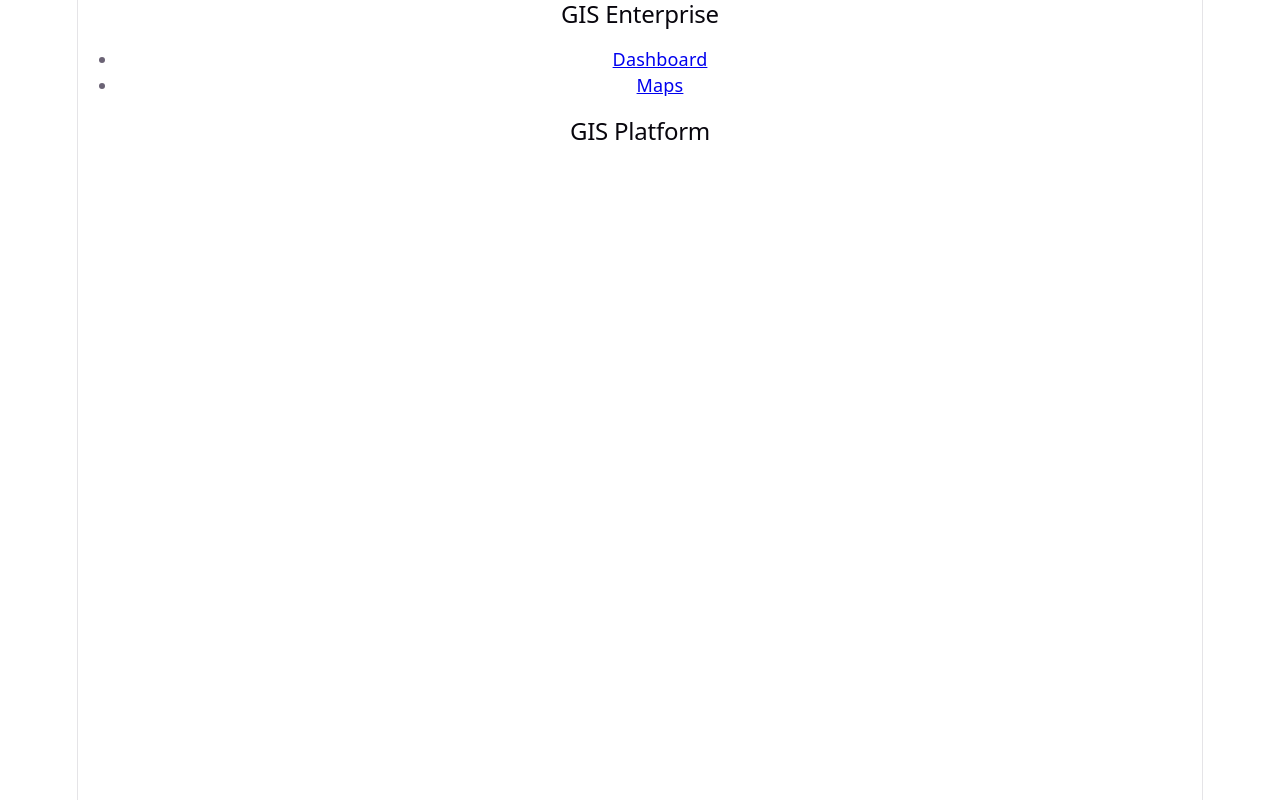
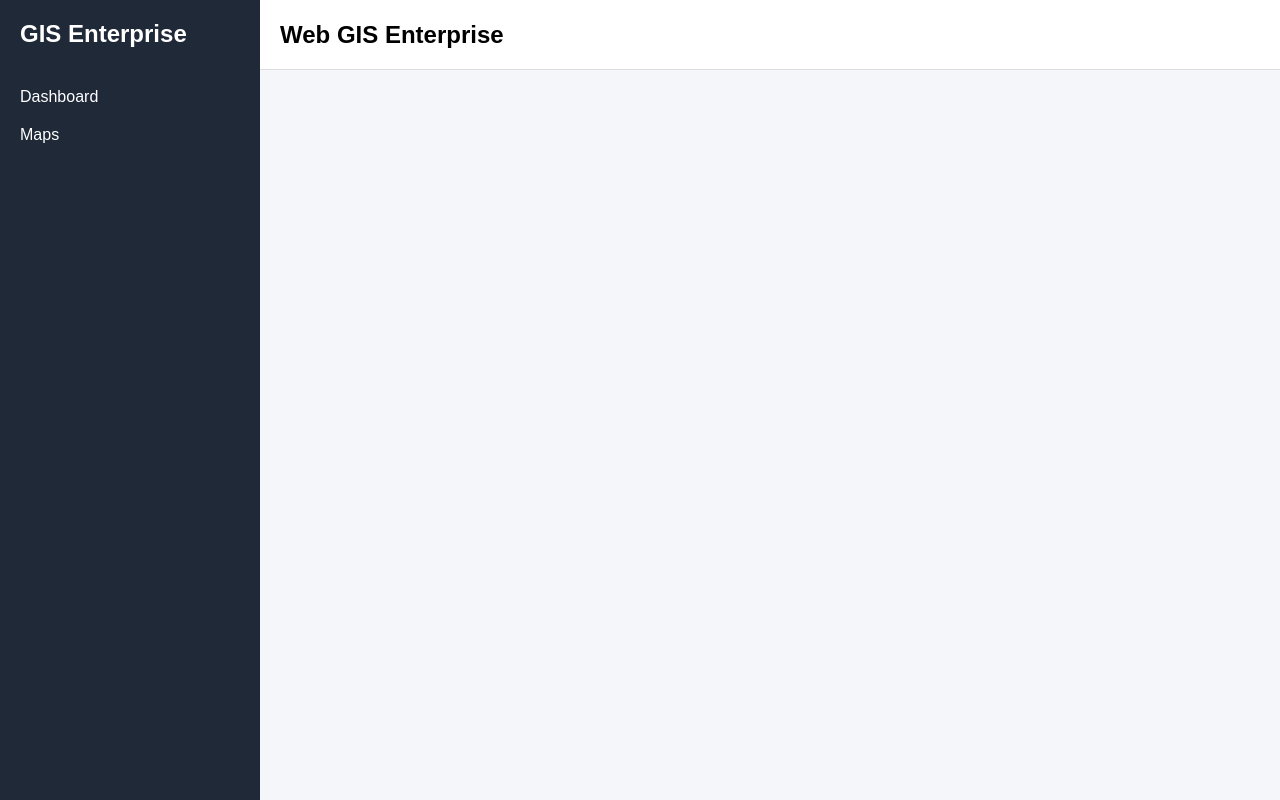
Before and after one commit to DanielRojas-Github/web-gis-enterprise, a React app in the folder frontend/: page / in a window 1280 px wide. Built offline with nearby package versions, Linux system fonts and the light colour scheme; the HTML template or start-up script is replaced by a standard one.

Commit message:
feat: integrate GIS dashboard layout and leaflet map

```diff
--- a/frontend/src/components/layout/Navbar/Navbar.jsx
+++ b/frontend/src/components/layout/Navbar/Navbar.jsx
@@ -1,7 +1,7 @@
 function Navbar() {
   return (
-    <header>
-      <h2>GIS Platform</h2>
+    <header className="navbar">
+      <h2>Web GIS Enterprise</h2>
     </header>
   )
 }
--- a/frontend/src/components/layout/Sidebar/Sidebar.jsx
+++ b/frontend/src/components/layout/Sidebar/Sidebar.jsx
@@ -1,12 +1,15 @@
 import { Link } from 'react-router-dom'
+
 import { ROUTES } from '@constants/routes'
 
 function Sidebar() {
   return (
-    <aside>
-      <h2>GIS Enterprise</h2>
+    <aside className="sidebar">
+      <div className="sidebar-logo">
+        <h2>GIS Enterprise</h2>
+      </div>
 
-      <nav>
+      <nav className="sidebar-nav">
         <ul>
           <li>
             <Link to={ROUTES.DASHBOARD}>Dashboard</Link>
--- /dev/null
+++ b/frontend/src/components/layout/map/MapView.jsx
@@ -0,0 +1,18 @@
+import { MapContainer, TileLayer } from 'react-leaflet'
+
+function MapView() {
+  return (
+    <MapContainer
+      center={[-21.5355, -64.7296]}
+      zoom={13}
+      style={{ width: '100%', height: '100%' }}
+    >
+      <TileLayer
+        attribution='&copy; OpenStreetMap contributors'
+        url='https://{s}.tile.openstreetmap.org/{z}/{x}/{y}.png'
+      />
+    </MapContainer>
+  )
+}
+
+export default MapView
--- a/frontend/src/layouts/DashboardLayout.jsx
+++ b/frontend/src/layouts/DashboardLayout.jsx
@@ -1,16 +1,17 @@
 import { Outlet } from 'react-router-dom'
+
 import Sidebar from '@components/layout/Sidebar/Sidebar'
 import Navbar from '@components/layout/Navbar/Navbar'
 
 function DashboardLayout() {
   return (
-    <div>
+    <div className="dashboard-layout">
       <Sidebar />
 
-      <div>
+      <div className="dashboard-content">
         <Navbar />
 
-        <main>
+        <main className="dashboard-main">
           <Outlet />
         </main>
       </div>
--- a/frontend/src/main.jsx
+++ b/frontend/src/main.jsx
@@ -1,7 +1,9 @@
 import { StrictMode } from 'react'
 import { createRoot } from 'react-dom/client'
 import 'leaflet/dist/leaflet.css'
-import './index.css'
+import '@styles/globals.css'
+import '@styles/layout.css'
+
 import App from './App.jsx'
 
 createRoot(document.getElementById('root')).render(
--- a/frontend/src/pages/Maps/MapsPage.jsx
+++ b/frontend/src/pages/Maps/MapsPage.jsx
@@ -1,7 +1,9 @@
- function MapsPage() {
+import MapView from '@components/layout/map/MapView'
+
+function MapsPage() {
   return (
-    <div>
-      <h1>Maps GIS</h1>
+    <div style={{ width: '100%', height: '100%' }}>
+      <MapView />
     </div>
   )
 }
--- /dev/null
+++ b/frontend/src/styles/globals.css
@@ -0,0 +1,17 @@
+* {
+  margin: 0;
+  padding: 0;
+  box-sizing: border-box;
+}
+
+html,
+body,
+#root {
+  width: 100%;
+  height: 100%;
+  font-family: Arial, Helvetica, sans-serif;
+}
+
+body {
+  background-color: #f4f6f9;
+}
--- /dev/null
+++ b/frontend/src/styles/layout.css
@@ -0,0 +1,51 @@
+.dashboard-layout {
+  display: flex;
+  width: 100%;
+  height: 100vh;
+}
+
+.sidebar {
+  width: 260px;
+  background-color: #1f2937;
+  color: white;
+  padding: 20px;
+}
+
+.sidebar-logo {
+  margin-bottom: 40px;
+}
+
+.sidebar-nav ul {
+  list-style: none;
+}
+
+.sidebar-nav li {
+  margin-bottom: 20px;
+}
+
+.sidebar-nav a {
+  color: white;
+  text-decoration: none;
+  font-size: 16px;
+}
+
+.dashboard-content {
+  flex: 1;
+  display: flex;
+  flex-direction: column;
+}
+
+.navbar {
+  height: 70px;
+  background-color: white;
+  border-bottom: 1px solid #ddd;
+  display: flex;
+  align-items: center;
+  padding: 0 20px;
+}
+
+.dashboard-main {
+  flex: 1;
+  padding: 0;
+  overflow: hidden;
+}
```
Also changed, not shown: frontend/src/styles/globlas.css (deleted).
